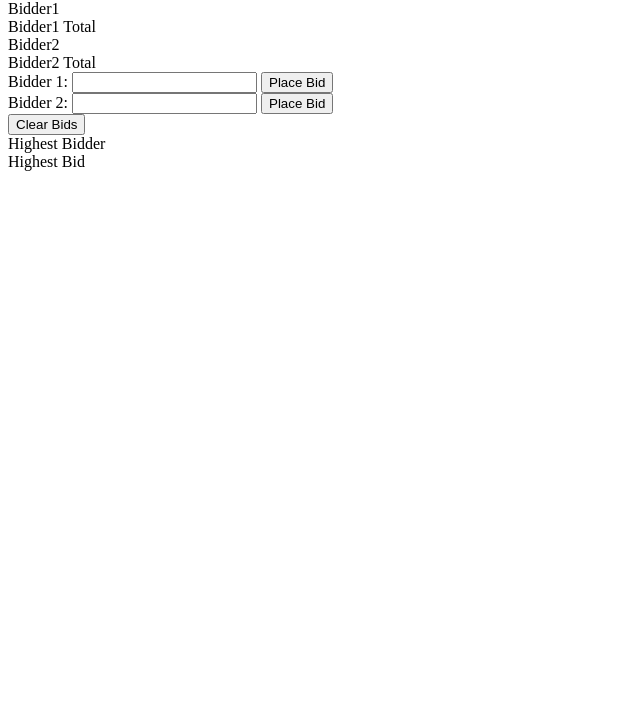
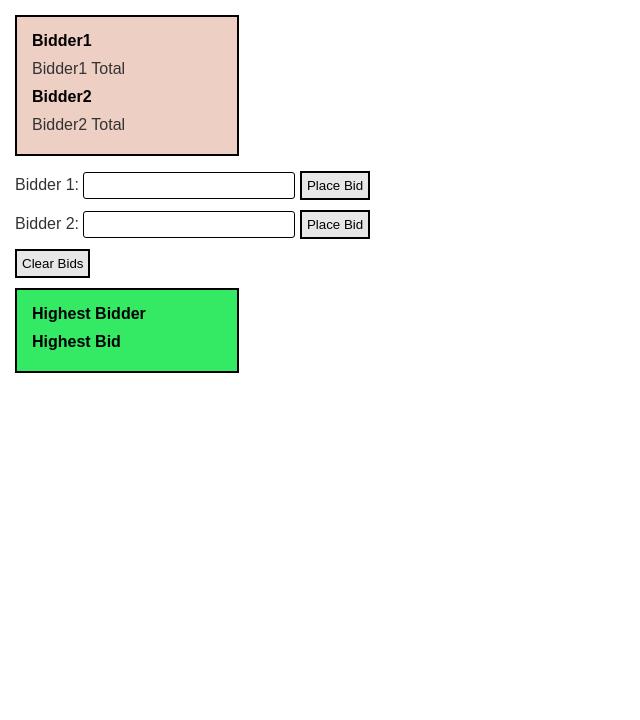
Before and after one commit to leodsaban10/Biddingapp-with-Local-Storage, a plain HTML site: page index.html in a window 1280 px wide. Shown: the part 80-800 px from the top of the page, without its empty margins (0-640 px from the left). Drawn offline with Linux system fonts and the light colour scheme.

Commit message:
added styles to the html file

```diff
--- a/index.html
+++ b/index.html
@@ -4,13 +4,14 @@
     <meta charset="UTF-8">
     <meta name="viewport" content="width=device-width, initial-scale=1.0">
     <title>Bidding App</title>
+    <link rel="stylesheet" href="styles.css">
 </head>
 <body>
     <h1>Bid App</h1>
     <div class="bidders-box">
-        <div>Bidder1</div>
+        <div class="bidders-text">Bidder1</div>
         <div>Bidder1 Total</div>
-        <div>Bidder2</div>
+        <div class="bidders-text">Bidder2</div>
         <div>Bidder2 Total</div>
     </div>
     <div>
@@ -25,10 +26,12 @@
         <button>Place Bid</button>
         </span>
     </div>
+    <div>
     <button>Clear Bids</button>
+    </div>
     <div class="highest-bidder-box">
-        <div>Highest Bidder</div>
-        <div>Highest Bid</div>
+        <div class="bidders-text">Highest Bidder</div>
+        <div class="bidders-text">Highest Bid</div>
     </div>
 </body>
 </html>
--- a/styles.css
+++ b/styles.css
@@ -0,0 +1,41 @@
+body {
+    font-family: Arial, sans-serif;
+    margin: 10px;
+    padding: 5px;
+    background-color: #ffffff;
+    color: #333;
+}
+div{
+    margin-bottom: 10px;
+}
+.bidders-text {
+    font-weight: bold;
+    color: black;
+}
+
+.bidders-box, .highest-bidder-box {
+    border: 2px solid #000000;
+    padding: 15px 5px 10px 15px;
+    margin-bottom: 15px;
+    max-width: 200px;
+}
+.bidders-box {
+    background-color: #eecfc4;
+}
+.highest-bidder-box {
+    background-color: #34ea64;
+    align-items: center;
+}
+button {
+    padding: 5px 5px;
+    background-color: rgb(232, 231, 231);
+    border: 2px solid #000000;
+    color: black;
+    cursor: pointer;
+}
+input {
+    padding: 5px;
+    border: 1px solid #000000;
+    border-radius: 3px;
+    width: 200px;
+}
```
